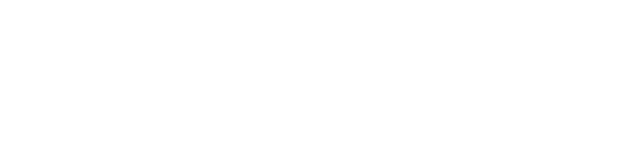
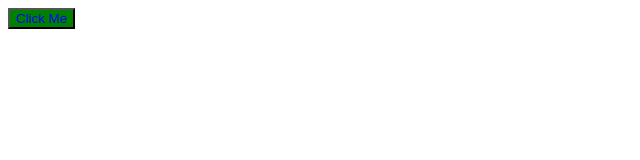
Before and after one commit to Leighton-W/etch-a-sketch, a plain HTML site: page index.html in a window 1280 px wide. Shown: the whole page, without its empty margins (0-640 px from the left). Drawn offline with Linux system fonts and the light colour scheme.

Commit message:
Successful test for css
the css is successfully linked to the html

```diff
--- a/index.html
+++ b/index.html
@@ -9,7 +9,7 @@
 </head>
 <body>
     <div class="container">
-
+        <button>Click Me</button>
 
     </div>
 </body>
--- a/style.css
+++ b/style.css
@@ -0,0 +1,4 @@
+button{
+    color: blue;
+    background-color: green;
+}
```
